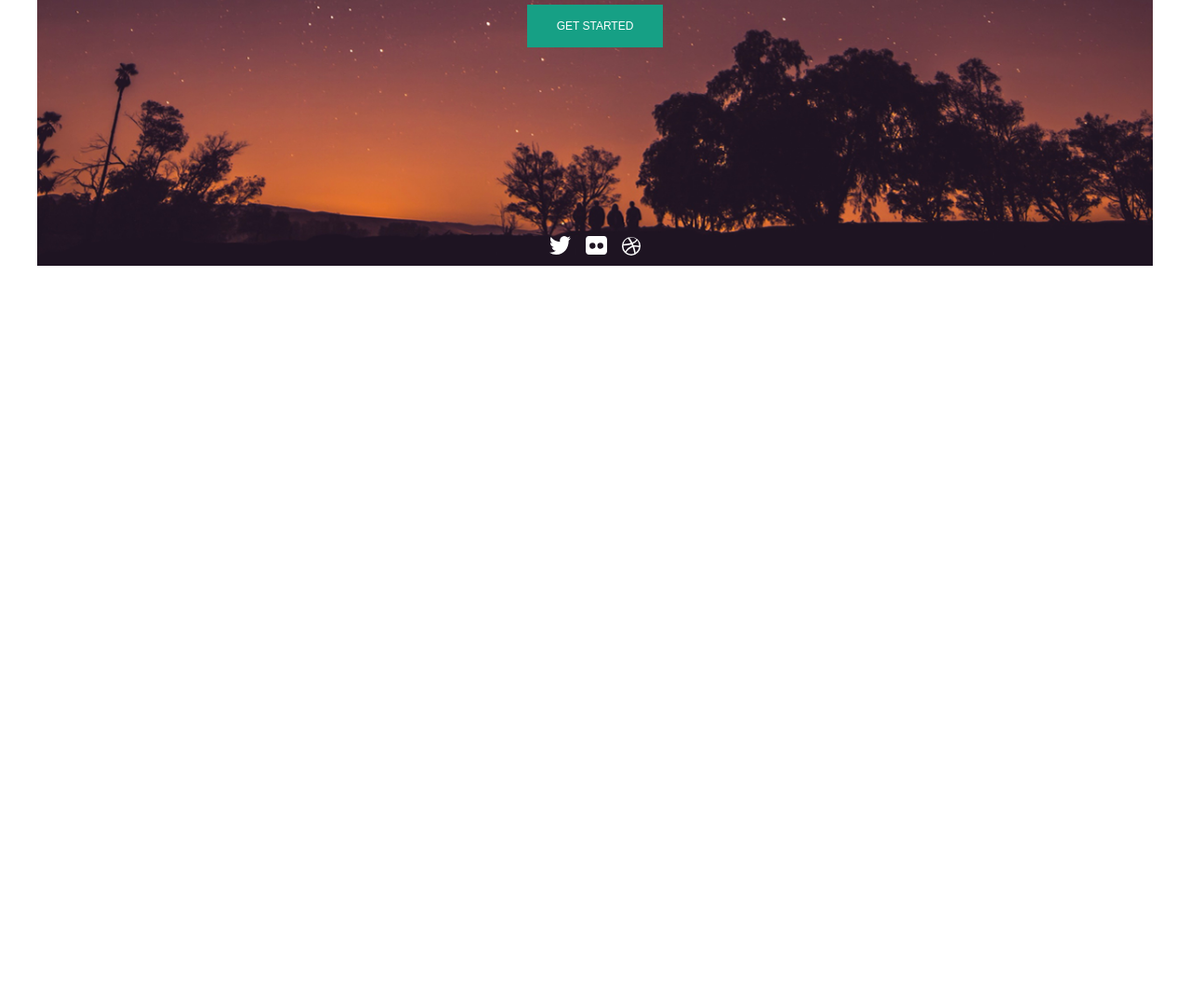
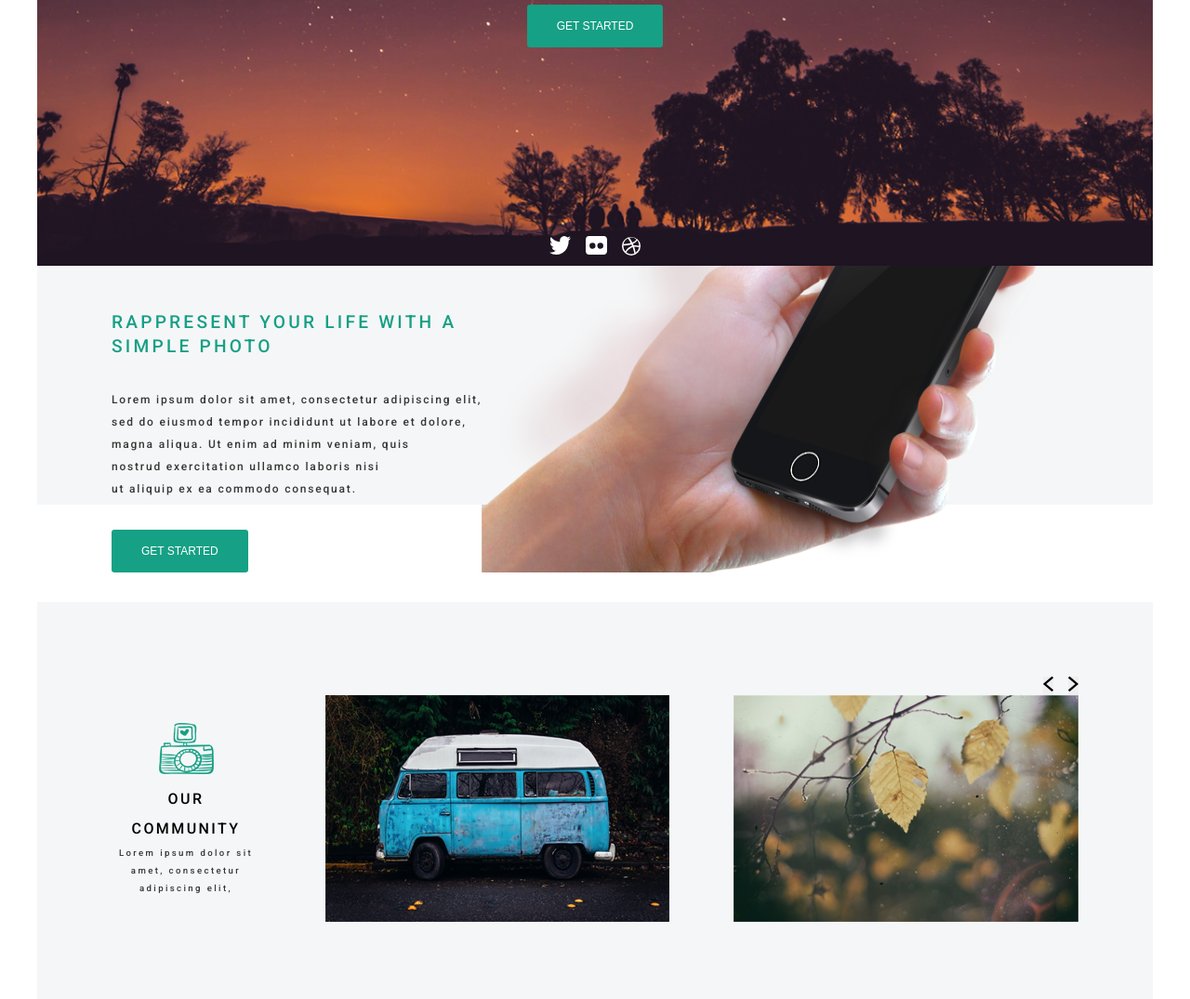
Before and after one commit to iraholdshtein/Designe, a plain HTML site: page index.html in a window 1280 px wide. Shown: the part 402-1477 px from the top of the page at 93% size. Before the commit the page ends 800 px from the top, so only its background shows below. Drawn offline with Linux system fonts and the light colour scheme.

Commit message:
added section2

```diff
--- a/css/style.css
+++ b/css/style.css
@@ -47,6 +47,7 @@ font-size: 0.75rem;
 font-weight: 500;
 border: none;
 color: #FFFFFF;
+border-radius: 3px;
 }
 
 .conteiner_social-row{
@@ -63,7 +64,7 @@ color: #FFFFFF;
  /*section1*/
  .sec1_conteiner{
     background-image: url('/images/HandPhone.png');
-    width: auto;
+    width: 100%;
     background-position: center;
     background-repeat: no-repeat;
     background-size: cover;
@@ -142,7 +143,7 @@ color: #FFFFFF;
     }
     .row_nav_second,
     .row_nav_first{
-        justify-content: space-between;
+
         display: flex;
         flex-direction: row;
         flex-wrap: nowrap;
@@ -157,7 +158,7 @@ color: #FFFFFF;
     }
 
     .col_nav{
-        width: 80%;
+        width:50%;
         list-style: none;
         color: #FFFFFF;
         text-decoration: none;
@@ -172,7 +173,6 @@ color: #FFFFFF;
     .conteiner_main{
         display: block;
         text-align: center;
-        color: #FFFFFF ;
         padding-top: 9rem;
     }
 
@@ -197,6 +197,12 @@ color: #FFFFFF;
     font-weight: 500;
     border: none;
     color: #FFFFFF;
+    border-radius: 3px;
+    }
+    .btn a:hover{
+        box-shadow: 10px;
+        border-color: #16A085;
+
     }
 
     .conteiner_social-row{
@@ -209,7 +215,14 @@ color: #FFFFFF;
 
     .col_soc{
         padding: 0.5rem;
+
      }
+
+    .col_soc a:hover{
+        box-shadow: 0 0 8px  #16A085;
+
+    }
+
      /*Section1*/
     .sec1_conteiner{
          background-image: url('/images/HandPhone.png');
@@ -217,7 +230,7 @@ color: #FFFFFF;
          padding-right: 5rem;
          width: 100%;
          background-repeat: no-repeat;
-         background: cover;
+
         }
 
 
@@ -227,13 +240,13 @@ color: #FFFFFF;
          color: #16A085;
          line-height: 1.35;
          letter-spacing: 0.2rem;
-         padding-top: 6rem;
+         padding-top: 3rem;
          text-align: left;
         }
 
 
     .sec1_subtitle{
-         padding: 4rem 0;
+         padding: 2rem 0;
          color: #373737;
          font-size: 0.75rem;
          line-height: 1.5rem;
@@ -243,10 +256,57 @@ color: #FFFFFF;
 
     .btn1{
         margin: 0;
-        margin-bottom: 3rem;
+        margin-bottom: 2rem;
 
          }
 
-
+         /*Section2*/
+.sec2_conteiner{
+    background-color:#F5F6F7;
+    width: 100%;
+    padding: 5rem;
 
 }
+
+.button_free{
+ display: flex;
+ justify-content: flex-end;
+
+}
+.bt_free{
+   border: none;
+   margin-left: 1rem;
+}
+.cont_row_logo{
+
+    display: flex;
+    flex-direction: row;
+    flex-wrap: nowrap;
+    align-items: center;
+    justify-content: space-between;
+
+}
+.col_logo{
+    width: 20%;
+    width: auto;
+    justify-content: space-between;
+
+}
+.cont_logo{
+    width: 10rem;
+    display: block;
+    text-align: center;
+    letter-spacing: 2.4px;
+    line-height: 2;
+}
+
+.h3{
+    font-size: 1rem;
+    color: #373737;
+}
+.logo_title{
+    font-size: 0.6rem;
+    color: #373737;
+}
+
+}
--- a/index.html
+++ b/index.html
@@ -27,29 +27,59 @@
                         <li class="col-6"></li>
                         <a href="#DOWNLOAD" class="col_nav">DOWNLOAD</a>
                     </ul>
-
                 </div>
             </div>
             <div class="conteiner_main">
                 <h1 class="title">YOUR LIFE , A PHOTO</h1>
                 <p class="subtitle">print your life in a simple photo</p>
-                <button class="btn">GET STARTED </button>
+                <form class="btn_main" action="#" method="get">
+                    <button class="btn">GET STARTED </button>
+                </form>
             </div>
             <div class="conteiner_social-row">
                 <div class="col_soc">
-                    <a><svg xmlns="http://www.w3.org/2000/svg" width="23.009" height="19.998" viewBox="0 0 23.009 19.998"><defs><style>.a{fill:#fff;}</style></defs><path class="a" d="M614,701.377a8.966,8.966,0,0,1-2.716.781,4.985,4.985,0,0,0,2.073-2.781,8.92,8.92,0,0,1-2.993,1.219A4.567,4.567,0,0,0,606.923,699a4.888,4.888,0,0,0-4.716,5.047,6.08,6.08,0,0,0,.117,1.156,13.136,13.136,0,0,1-9.723-5.281,5.281,5.281,0,0,0-.642,2.547,5.144,5.144,0,0,0,2.1,4.2,4.518,4.518,0,0,1-2.132-.641v.063a4.975,4.975,0,0,0,3.781,4.953,4.686,4.686,0,0,1-1.241.172,5.555,5.555,0,0,1-.891-.078,4.776,4.776,0,0,0,4.409,3.5,9.2,9.2,0,0,1-6.993,2.094A12.7,12.7,0,0,0,598.236,719c8.672,0,13.417-7.687,13.417-14.358,0-.219,0-.437-.015-.656A10.557,10.557,0,0,0,614,701.377Z" transform="translate(-590.995 -699.002)"/></svg></a>
+                    <a class="icon" href="https://twitter.com/?lang=en"><svg xmlns="http://www.w3.org/2000/svg" width="23.009" height="19.998" viewBox="0 0 23.009 19.998"><defs><style>.a{fill:#fff;}</style></defs><path class="a" d="M614,701.377a8.966,8.966,0,0,1-2.716.781,4.985,4.985,0,0,0,2.073-2.781,8.92,8.92,0,0,1-2.993,1.219A4.567,4.567,0,0,0,606.923,699a4.888,4.888,0,0,0-4.716,5.047,6.08,6.08,0,0,0,.117,1.156,13.136,13.136,0,0,1-9.723-5.281,5.281,5.281,0,0,0-.642,2.547,5.144,5.144,0,0,0,2.1,4.2,4.518,4.518,0,0,1-2.132-.641v.063a4.975,4.975,0,0,0,3.781,4.953,4.686,4.686,0,0,1-1.241.172,5.555,5.555,0,0,1-.891-.078,4.776,4.776,0,0,0,4.409,3.5,9.2,9.2,0,0,1-6.993,2.094A12.7,12.7,0,0,0,598.236,719c8.672,0,13.417-7.687,13.417-14.358,0-.219,0-.437-.015-.656A10.557,10.557,0,0,0,614,701.377Z" transform="translate(-590.995 -699.002)"/></svg></a>
                  </div>
                 <div class="col_soc">
-                   <a><svg xmlns="http://www.w3.org/2000/svg" width="23.004" height="19.988" viewBox="0 0 23.004 19.988"><defs><style>.a{fill:#fff;}</style></defs><path class="a" d="M648.691,699.007H634.313A4.062,4.062,0,0,0,630,702.754v12.493A4.062,4.062,0,0,0,634.313,719h14.378A4.062,4.062,0,0,0,653,715.247V702.754A4.062,4.062,0,0,0,648.691,699.007ZM640.454,709a3.207,3.207,0,1,1-3.175-2.759A2.99,2.99,0,0,1,640.454,709Zm8.447,0a3.207,3.207,0,1,1-3.175-2.759A2.991,2.991,0,0,1,648.9,709Z" transform="translate(-630 -699.007)"/></svg></a>
+                   <a href="https://flickr.com/"><svg xmlns="http://www.w3.org/2000/svg" width="23.004" height="19.988" viewBox="0 0 23.004 19.988"><defs><style>.a{fill:#fff;}</style></defs><path class="a" d="M648.691,699.007H634.313A4.062,4.062,0,0,0,630,702.754v12.493A4.062,4.062,0,0,0,634.313,719h14.378A4.062,4.062,0,0,0,653,715.247V702.754A4.062,4.062,0,0,0,648.691,699.007ZM640.454,709a3.207,3.207,0,1,1-3.175-2.759A2.99,2.99,0,0,1,640.454,709Zm8.447,0a3.207,3.207,0,1,1-3.175-2.759A2.991,2.991,0,0,1,648.9,709Z" transform="translate(-630 -699.007)"/></svg></a>
                 </div>
                 <div class="col_soc">
-                    <a><svg xmlns="http://www.w3.org/2000/svg" width="20.004" height="20.988" viewBox="0 0 20.004 20.988"><defs><style>.a{fill:#fff;}</style></defs><path class="a" d="M682.336,717.754a8.226,8.226,0,0,1-8.778-1.339s.117.082.2.15c1.641-3.744,6.707-5.6,6.707-5.6s.039-.014.052-.014A39.267,39.267,0,0,1,682.336,717.754Zm-2.409-8.294c-.1.041-.221.068-.339.109a13.61,13.61,0,0,0-6.941,5.917h0a9.207,9.207,0,0,1-2.188-5.985,2.118,2.118,0,0,1,.013-.287,30,30,0,0,0,8.765-1.271C679.484,708.449,679.718,708.954,679.927,709.46Zm-1.393-2.9a30.874,30.874,0,0,1-7.892,1.093,8.914,8.914,0,0,1,4.714-6.258A54.49,54.49,0,0,1,678.533,706.563Zm8.908,4.359a9.051,9.051,0,0,1-3.66,6.012,41.577,41.577,0,0,0-1.667-6.408A12.106,12.106,0,0,1,687.441,710.922ZM676.957,700.8a.045.045,0,0,0-.026.014C676.944,700.8,676.944,700.8,676.957,700.8Zm7.684,1.981a9.29,9.29,0,0,1-4.454,3.238,44.03,44.03,0,0,0-3.2-5.22,8.157,8.157,0,0,1,7.658,1.981Zm2.9,6.627a19.074,19.074,0,0,0-5.952-.287c-.065-.15-.117-.314-.182-.465-.182-.437-.378-.874-.573-1.3A11.209,11.209,0,0,0,685.6,703.8,9.255,9.255,0,0,1,687.545,709.405Zm1.459.1A10.013,10.013,0,1,0,679,720,10.26,10.26,0,0,0,689,709.5Z" transform="translate(-669 -699.007)"/></svg></a>
+                    <a href="https://dribbble.com/"><svg xmlns="http://www.w3.org/2000/svg" width="20.004" height="20.988" viewBox="0 0 20.004 20.988"><defs><style>.a{fill:#fff;}</style></defs><path class="a" d="M682.336,717.754a8.226,8.226,0,0,1-8.778-1.339s.117.082.2.15c1.641-3.744,6.707-5.6,6.707-5.6s.039-.014.052-.014A39.267,39.267,0,0,1,682.336,717.754Zm-2.409-8.294c-.1.041-.221.068-.339.109a13.61,13.61,0,0,0-6.941,5.917h0a9.207,9.207,0,0,1-2.188-5.985,2.118,2.118,0,0,1,.013-.287,30,30,0,0,0,8.765-1.271C679.484,708.449,679.718,708.954,679.927,709.46Zm-1.393-2.9a30.874,30.874,0,0,1-7.892,1.093,8.914,8.914,0,0,1,4.714-6.258A54.49,54.49,0,0,1,678.533,706.563Zm8.908,4.359a9.051,9.051,0,0,1-3.66,6.012,41.577,41.577,0,0,0-1.667-6.408A12.106,12.106,0,0,1,687.441,710.922ZM676.957,700.8a.045.045,0,0,0-.026.014C676.944,700.8,676.944,700.8,676.957,700.8Zm7.684,1.981a9.29,9.29,0,0,1-4.454,3.238,44.03,44.03,0,0,0-3.2-5.22,8.157,8.157,0,0,1,7.658,1.981Zm2.9,6.627a19.074,19.074,0,0,0-5.952-.287c-.065-.15-.117-.314-.182-.465-.182-.437-.378-.874-.573-1.3A11.209,11.209,0,0,0,685.6,703.8,9.255,9.255,0,0,1,687.545,709.405Zm1.459.1A10.013,10.013,0,1,0,679,720,10.26,10.26,0,0,0,689,709.5Z" transform="translate(-669 -699.007)"/></svg></a>
                  </div>
-
-
-
             </div>
-
+        </div>
+             <div class="section1">
+                <div class="sec1_conteiner">
+                    <h2 class="sec1_title">RAPPRESENT YOUR LIFE WITH A<br> SIMPLE PHOTO</h2>
+                    <p class="sec1_subtitle">
+                        Lorem ipsum dolor sit amet, consectetur adipiscing elit,<br>
+                        sed do eiusmod tempor incididunt ut labore et dolore,<br> magna aliqua. Ut enim ad minim veniam, quis<br>
+                        nostrud exercitation ullamco laboris nisi<br>
+                        ut aliquip ex ea commodo consequat.
+                    </p>
+                    <button class="btn btn1">GET STARTED </button>
+                </div>
+           </div class=section2>
+        <div class="sec2_conteiner">
+            <div class="button_free">
+                <button class="bt_free"><img src="/images/fa-angle-left.svg" alt="left"></button>
+                <button class="bt_free"> <img src="/images/fa-angle-right.svg" alt="right"></button>
+            </div>
+            <div class="cont_row_logo">
+                <div class="col_logo">
+                    <div class="cont_logo">
+                        <img src="/images/Livello 4.png" alt="logo2">
+                        <h3>OUR COMMUNITY</h3>
+                        <p class="logo_title">Lorem ipsum dolor sit amet, consectetur adipiscing elit,</p>
+                    </div>
+                </div>
+                <div class="col_logo">
+                    <img  class="slide" src="/images/Livello 5.png" alt="bus">
+                </div>
+                <div class="col_logo">
+                    <img class="slide" src="/images/Livello 6.png" alt="tree">
+                </div>
+            </div>
         </div>
     </div>
 </body>
```
Also changed, not shown: images/fa-angle-left.svg (added), images/fa-angle-right.svg (added).
